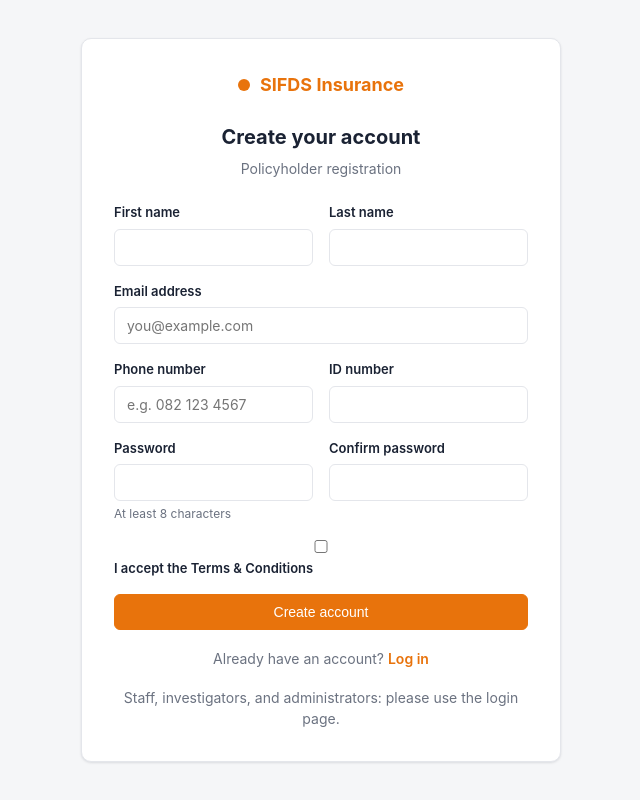
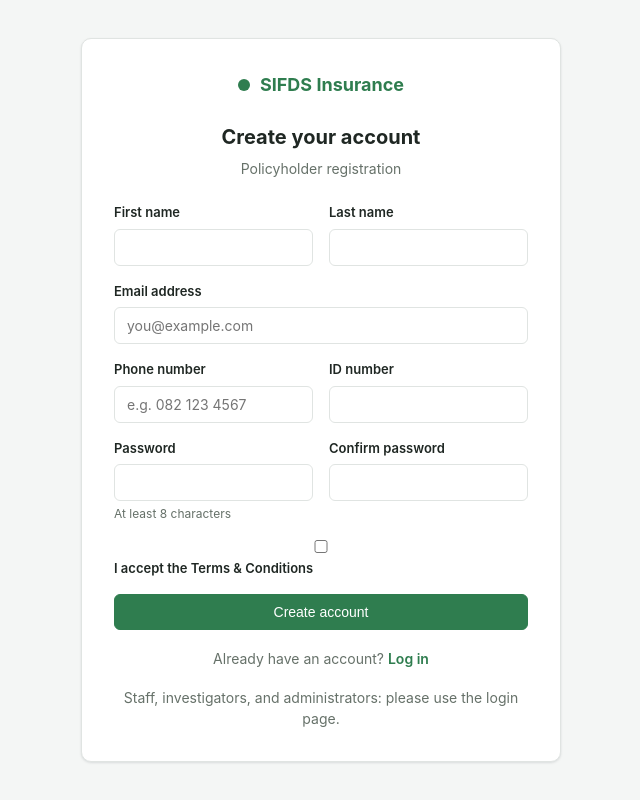
Before and after one commit to thutomonoketsi-maker/Insurance-Claim-, a Django app: page /register/ in a window 1280 px wide. Shown: the whole page, without its empty margins (319-959 px from the left). Run offline with Django 5.2, Linux system fonts and the light colour scheme.

Commit message:
Update app.css

```diff
--- a/static/css/app.css
+++ b/static/css/app.css
@@ -1,20 +1,20 @@
 :root {
-  --bg: #f5f6f8;
+  --bg: #f4f6f5;
   --surface: #ffffff;
-  --border: #e4e6eb;
-  --text: #1a2233;
-  --text-muted: #6b7280;
-  --primary: #e8730c;
-  --primary-hover: #d5620a;
-  --primary-light: #fef0e4;
-  --primary-dark: #b54d05;
+  --border: #e0e4e2;
+  --text: #1f2723;
+  --text-muted: #667169;
+  --primary: #2f7d4f;
+  --primary-hover: #266641;
+  --primary-light: #e7f3ec;
+  --primary-dark: #1f5636;
   --success: #2d8a3e;
   --success-light: #e8f5ec;
   --warning: #c98a1a;
   --warning-light: #fbf3e0;
   --danger: #c0392b;
   --danger-light: #fbeae8;
-  --accent: #f59e0b;
+  --accent: #6b7c74;
   --shadow-sm: 0 1px 2px rgba(16,24,40,0.05);
   --shadow: 0 1px 3px rgba(16,24,40,0.08), 0 1px 2px rgba(16,24,40,0.04);
   --radius: 10px;
@@ -267,7 +267,7 @@ table.data tr:hover td { background: var(--bg); }
 .field input:focus, .field select:focus, .field textarea:focus {
   outline: none;
   border-color: var(--primary);
-  box-shadow: 0 0 0 3px rgba(232,115,12,0.15);
+  box-shadow: 0 0 0 3px rgba(47,125,79,0.15);
 }
 .field .hint { font-size: 12px; color: var(--text-muted); margin-top: 4px; }
 .field .error { font-size: 12px; color: var(--danger); margin-top: 4px; }
@@ -282,7 +282,7 @@ table.data tr:hover td { background: var(--bg); }
 }
 .alert-success { background: var(--success-light); color: var(--success); border-color: #c5e6d3; }
 .alert-error { background: var(--danger-light); color: var(--danger); border-color: #f3d4d0; }
-.alert-info { background: var(--primary-light); color: var(--primary-dark); border-color: #fcd9b8; }
+.alert-info { background: var(--primary-light); color: var(--primary-dark); border-color: #cfe6d9; }
 
 /* ===== EMPTY STATE ===== */
 .empty {
@@ -407,6 +407,7 @@ table.data tr:hover td { background: var(--bg); }
 .mb-0 { margin-bottom: 0; } .mb-8 { margin-bottom: 8px; } .mb-16 { margin-bottom: 16px; } .mb-24 { margin-bottom: 24px; }
 .text-muted { color: var(--text-muted); }
 .text-sm { font-size: 13px; }
+
 .text-right { text-align: right; }
 .flex-1 { flex: 1; }
 .hidden { display: none; }
```
